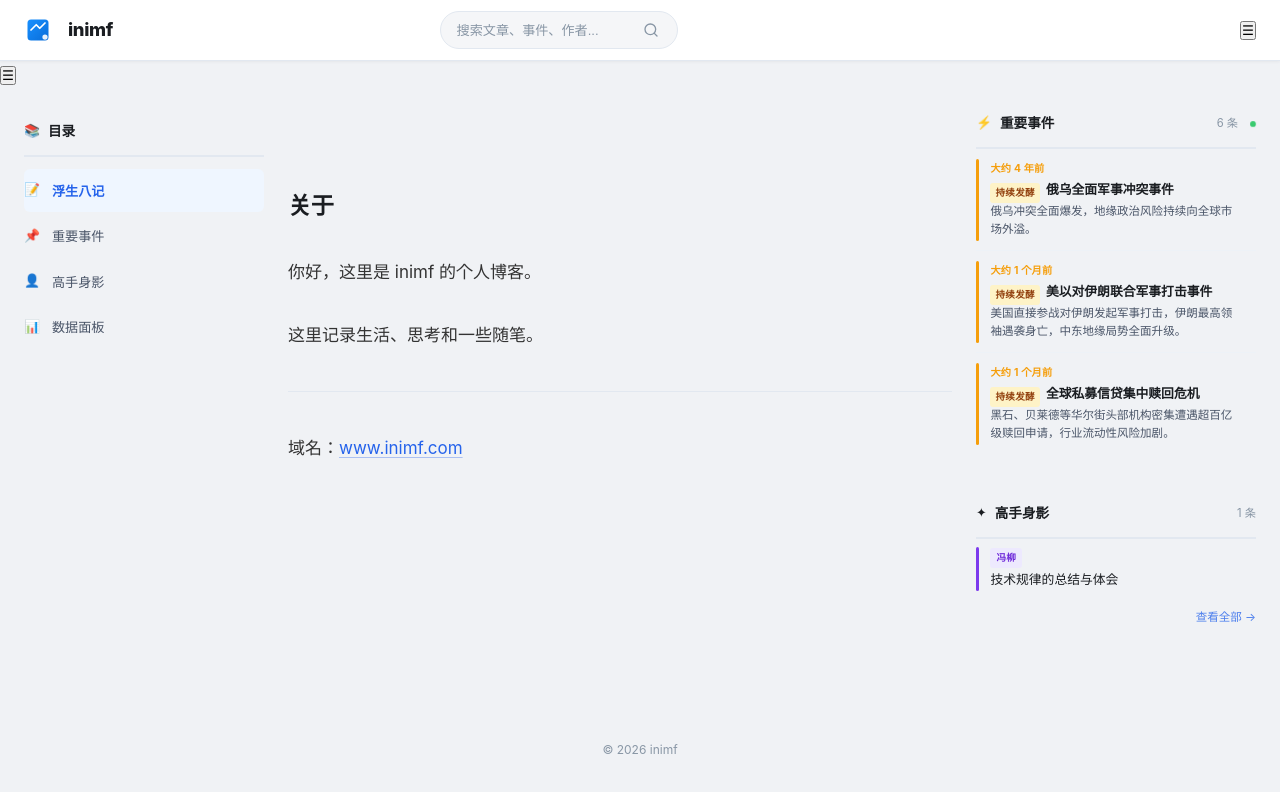
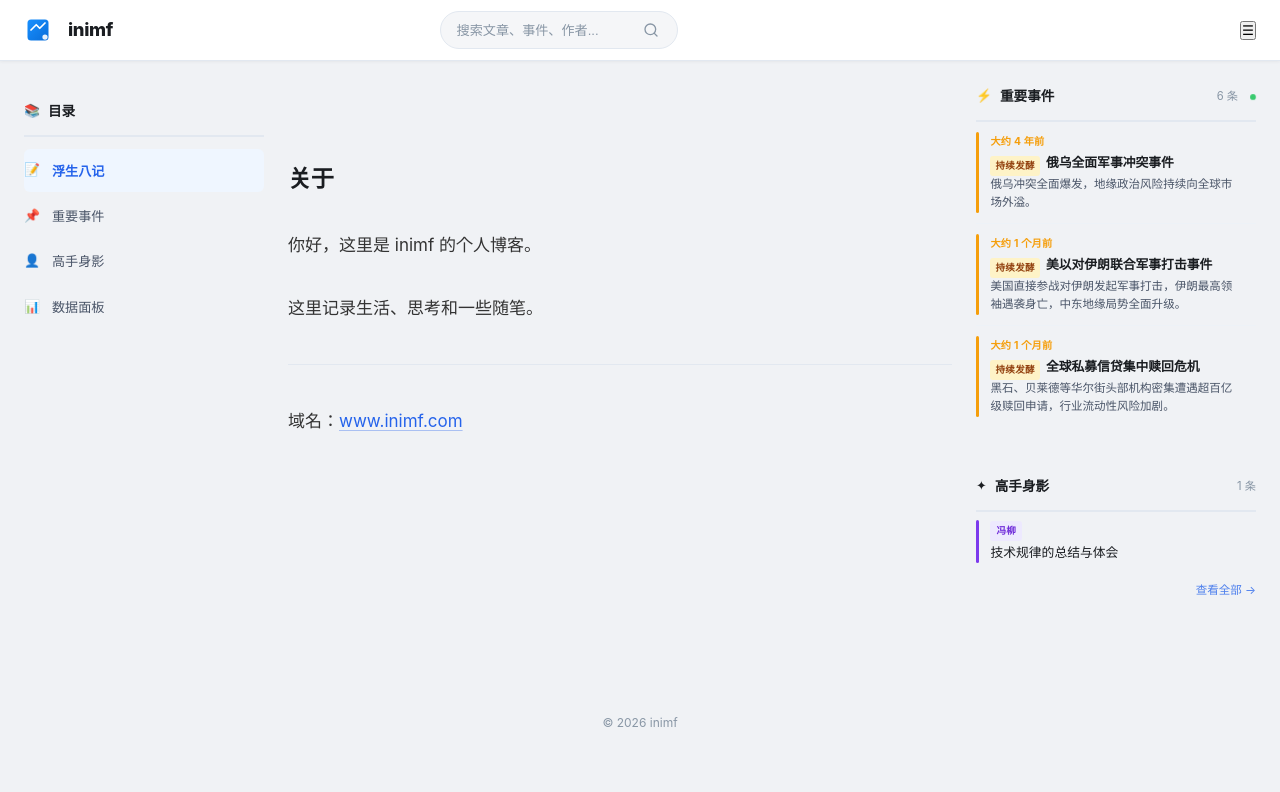
Before and after one commit to web1286/inimf-blog, a Next.js app: page /about in a window 1280 px wide. Shown: the top 792 px of the page. Built offline with nearby package versions, Linux system fonts and the light colour scheme.

Commit message:
fix: 删除左侧按钮，右侧按钮展开左侧目录

```diff
--- a/components/Layout.tsx
+++ b/components/Layout.tsx
@@ -33,9 +33,6 @@ export default function Layout({ children, title, description, posts = [], hideS
 
   // 移动端左侧侧边栏折叠状态
   const [sidebarOpen, setSidebarOpen] = useState(false)
-
-  // 移动端右侧目录折叠状态
-  const [rightRailOpen, setRightRailOpen] = useState(false)
 
   // 重要事件：按时间线正序（过去→现在→未来）
   const displayEvents = [...EVENTS].sort((a, b) => a.datetime.localeCompare(b.datetime))
@@ -100,15 +97,11 @@ export default function Layout({ children, title, description, posts = [], hideS
             ))}
           </nav>
 
-          {/* 移动端右侧目录切换按钮 */}
+          {/* 移动端目录切换按钮（右侧固定，展开左侧目录） */}
           <button
             className="mobile-right-toggle"
-            onClick={() => {
-              setRightRailOpen(!rightRailOpen);
-              // 如果左侧栏打开，关闭它
-              if (sidebarOpen) setSidebarOpen(false);
-            }}
-            aria-label="切换右侧目录"
+            onClick={() => setSidebarOpen(!sidebarOpen)}
+            aria-label="切换目录"
           >
             ☰
           </button>
@@ -118,26 +111,6 @@ export default function Layout({ children, title, description, posts = [], hideS
       {/* 移动端左侧栏覆盖层 */}
       {!hideSidebar && (
         <div className={`sidebar-overlay ${sidebarOpen ? 'active' : ''}`} onClick={() => setSidebarOpen(false)} />
-      )}
-
-      {/* 移动端右侧栏覆盖层 */}
-      {!hideSidebar && (
-        <div className={`right-rail-overlay ${rightRailOpen ? 'active' : ''}`} onClick={() => setRightRailOpen(false)} />
-      )}
-
-      {/* 移动端侧边栏切换按钮 */}
-      {!hideSidebar && (
-        <button
-          className="mobile-sidebar-toggle"
-          onClick={() => {
-            setSidebarOpen(!sidebarOpen);
-            // 如果右侧栏打开，关闭它
-            if (rightRailOpen) setRightRailOpen(false);
-          }}
-          aria-label="切换侧边栏"
-        >
-          ☰
-        </button>
       )}
 
       {/* 三栏布局 */}
@@ -160,7 +133,7 @@ export default function Layout({ children, title, description, posts = [], hideS
 
         {/* ===== 右侧（关键事件 + 高手身影）===== */}
         {!hideSidebar && (
-          <aside className={`site-right-rail ${rightRailOpen ? 'active' : ''}`}>
+          <aside className="site-right-rail">
 
             {/* 重要事件（首页限制3条，支持折叠展开） */}
             <div className="sidebar-card">
```
